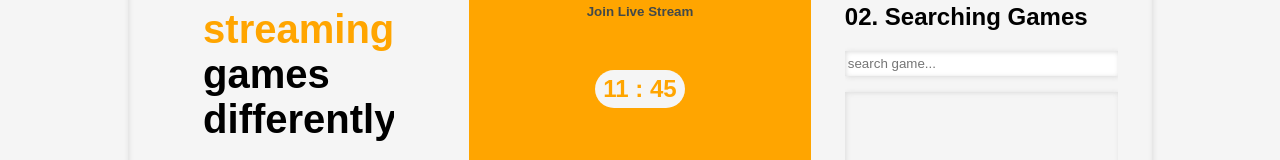
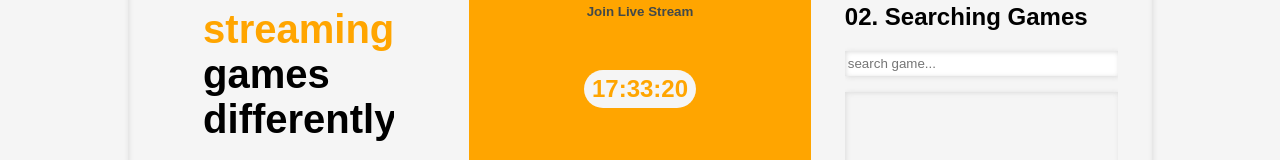
Before and after one commit to maxibengochea/Gamor-platform, a React (Vite) app: page / in a window 1280 px wide. Shown: the part 202-362 px from the top of the page. Built offline with nearby package versions, Linux system fonts and the light colour scheme.

Commit message:
update real time

```diff
--- a/package.json
+++ b/package.json
@@ -10,6 +10,7 @@
     "preview": "vite preview"
   },
   "dependencies": {
+    "date-fns": "^4.1.0",
     "react": "^19.1.0",
     "react-dom": "^19.1.0",
     "react-router-dom": "^7.6.0",
--- a/src/pages/Home/Home.tsx
+++ b/src/pages/Home/Home.tsx
@@ -52,7 +52,7 @@ function Home() {
       //si no esta logeado, enviar un mensaje cada 10 segundos
       interval = setInterval(() => {
         alert("To enjoy all the features, please sign in");
-      }, 7000);
+      }, 10000);
     }
 
     //dejar de enviar el mensaje cuando se destruya el componente
--- a/src/pages/Home/components/MainBoard/MainBoard.tsx
+++ b/src/pages/Home/components/MainBoard/MainBoard.tsx
@@ -1,8 +1,9 @@
-import { useState } from "react";
+import { useEffect, useState } from "react";
 import GameList from "../GameList/GameList";
 import "./MainBoard.css";
 import type { FortnitePromoImg } from "../../../../types/fornite-promo-img.type";
 import { useTheme } from "../../../../store/useTheme.store";
+import { format } from "date-fns";
 
 type InlineStyles = {
   colorStreamingText: string;
@@ -18,6 +19,7 @@ type InlineStyles = {
 function MainBoard() {
   const [gameImage, setGameImage] = useState<FortnitePromoImg | null>(null); //imagen de background
   const isDarkTheme = useTheme((state) => state.isDarkTheme); //saber el tema de fondo
+  const [time, setTime] = useState<string | null>(null);
 
   const inlineStyles: InlineStyles = {
     colorStreamingText: isDarkTheme ? "blueviolet" : "orange",
@@ -29,6 +31,19 @@ function MainBoard() {
     colorNotStrongTextSection1: isDarkTheme ? "darkgray" : "black",
     colorAuthButton: isDarkTheme ? "white" : "black",
   };
+
+  useEffect(() => {
+    //obtener la hora formateada
+    const newTime = format(new Date(), "HH:mm:ss");
+
+    //actualizar la hora cada segundo
+    const interval = setInterval(() => {
+      setTime(newTime);
+    }, 1000);
+
+    //eliminar el objeto cuando se destruye el componente
+    return () => clearTimeout(interval);
+  });
 
   return (
     <section className="main-board-content">
@@ -120,7 +135,7 @@ function MainBoard() {
             zIndex: 2,
           }}
         >
-          11 : 45
+          {time}
         </span>
       </article>
       <GameList updateGameImage={setGameImage} />
```
